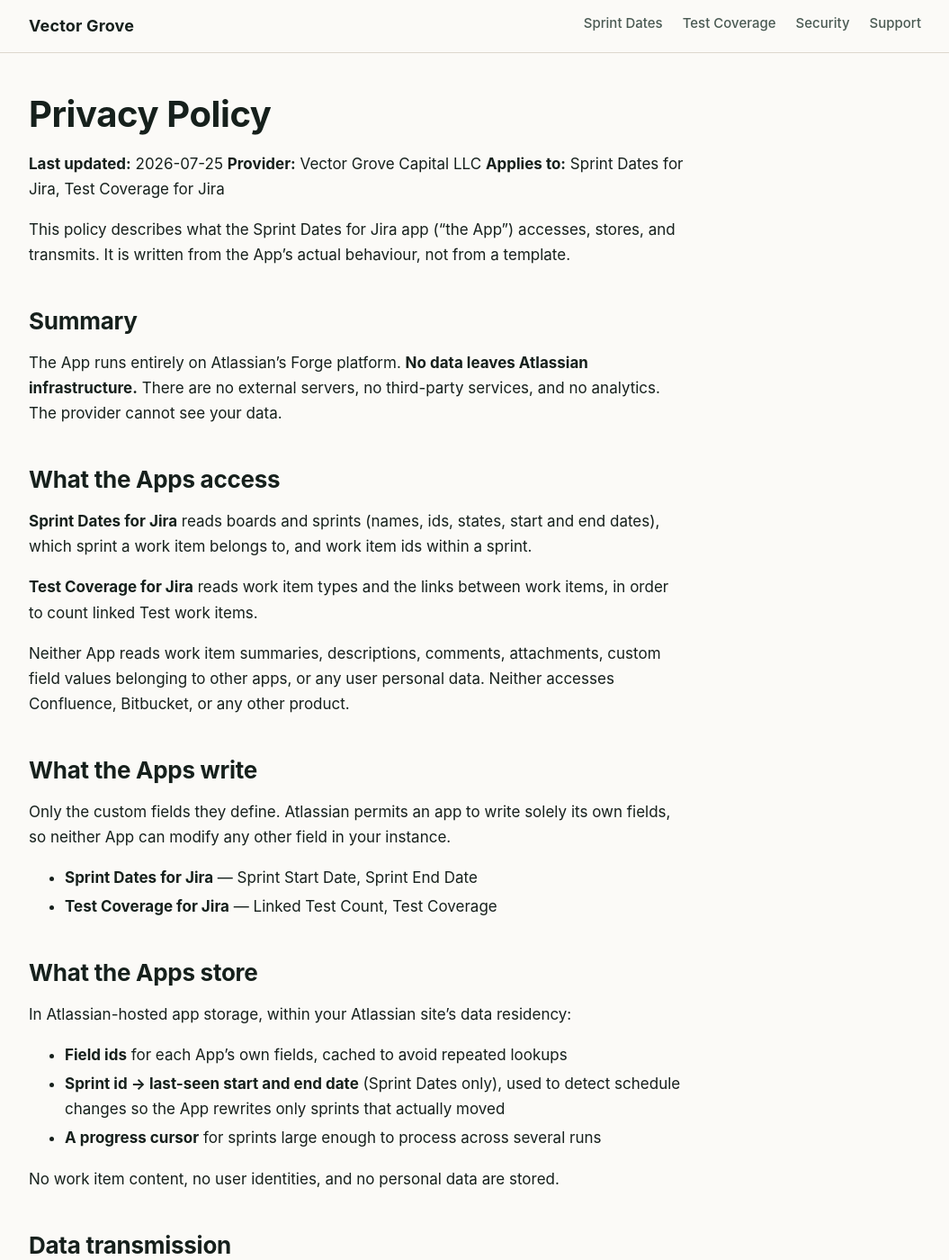
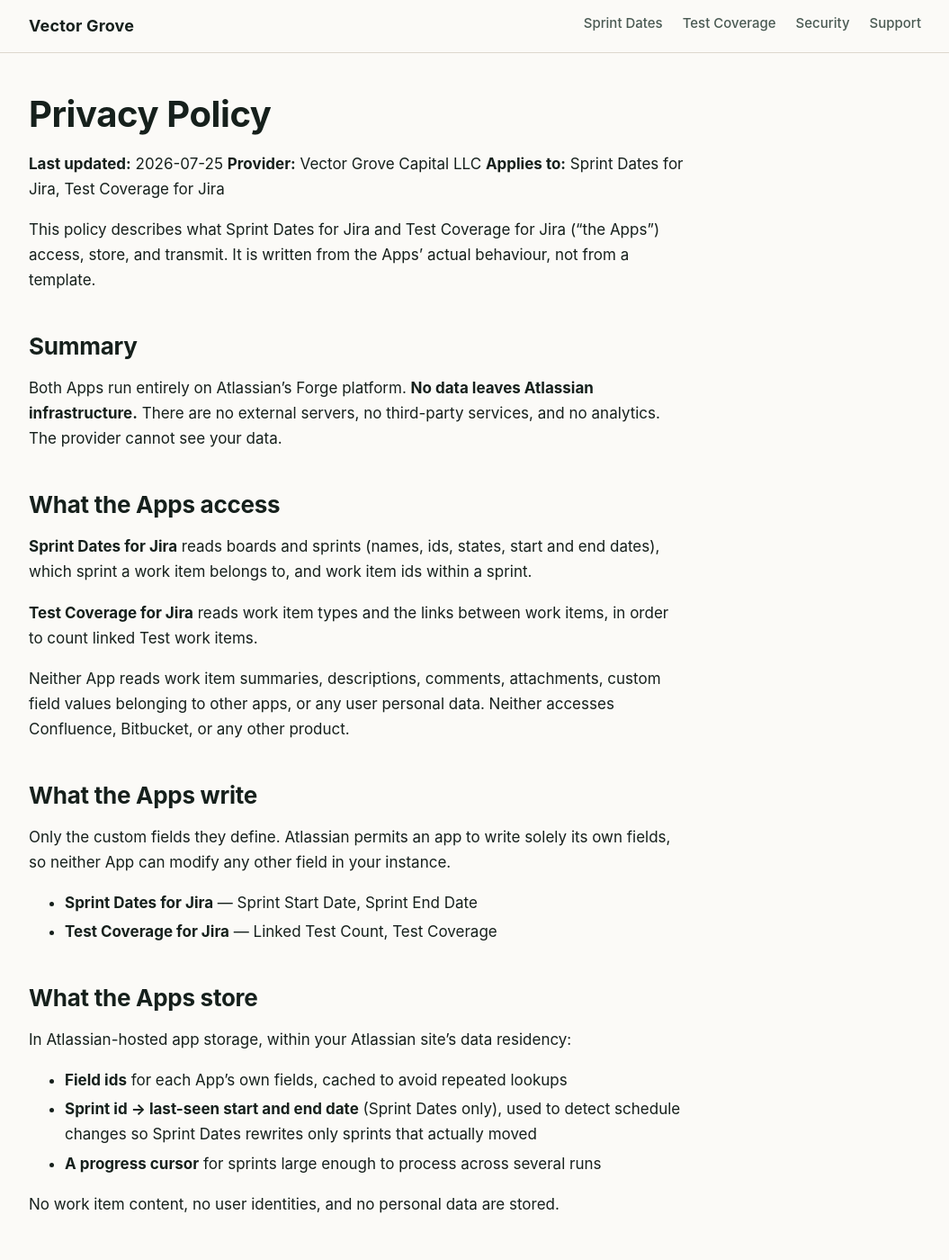
Before and after one commit to vector-grove-capital/vgc-legal, a Jekyll site: the page built from privacy-policy.md, in a window 1280 px wide and 1400 px high. Shown: the whole window at 90% size, without its empty margins (112-1167 px from the left). Built offline with Jekyll 4.4.1, drawn with Linux system fonts in a browser that asks for light colours.

Commit message:
The privacy policy declared two apps and then said it was about one
`Applies to:` named Sprint Dates for Jira and Test Coverage for Jira. The very
next sentence read "This policy describes what the Sprint Dates for Jira app
("the App") accesses, stores, and transmits" -- so the defined term "the App"
meant one product, and every promise built on it, including the binding
no-egress statement, was formally about that product only.

A buyer of Test Coverage reaching this page from its Marketplace listing was
reading a data policy whose stated subject is a different app. Copy-paste
residue from when there was one app, in the only legally binding data document
on this site.

The subject is now both apps by name, defined as "the Apps", and the one
remaining bare "the App" -- in the sprint-storage bullet, where the term was
about to become undefined -- names Sprint Dates explicitly.

Guarded from now on by published-scope-covers-this-app in
monarch/ops/check-claims.ps1: the scope roster is parsed from this page and
compared against the paragraph that defines the subject. It was watched failing
on this exact copy, in both ledgers, before the copy was touched.

```diff
--- a/privacy-policy.md
+++ b/privacy-policy.md
@@ -10,13 +10,13 @@ description: What the Vector Grove Jira apps access, store and transmit. Written
 **Provider:** Vector Grove Capital LLC
 **Applies to:** Sprint Dates for Jira, Test Coverage for Jira
 
-This policy describes what the Sprint Dates for Jira app ("the App") accesses,
-stores, and transmits. It is written from the App's actual behaviour, not from a
-template.
+This policy describes what Sprint Dates for Jira and Test Coverage for Jira
+("the Apps") access, store, and transmit. It is written from the Apps' actual
+behaviour, not from a template.
 
 ## Summary
 
-The App runs entirely on Atlassian's Forge platform. **No data leaves Atlassian
+Both Apps run entirely on Atlassian's Forge platform. **No data leaves Atlassian
 infrastructure.** There are no external servers, no third-party services, and no
 analytics. The provider cannot see your data.
 
@@ -46,7 +46,7 @@ In Atlassian-hosted app storage, within your Atlassian site's data residency:
 
 - **Field ids** for each App's own fields, cached to avoid repeated lookups
 - **Sprint id → last-seen start and end date** (Sprint Dates only), used to detect
-  schedule changes so the App rewrites only sprints that actually moved
+  schedule changes so Sprint Dates rewrites only sprints that actually moved
 - **A progress cursor** for sprints large enough to process across several runs
 
 No work item content, no user identities, and no personal data are stored.
```
